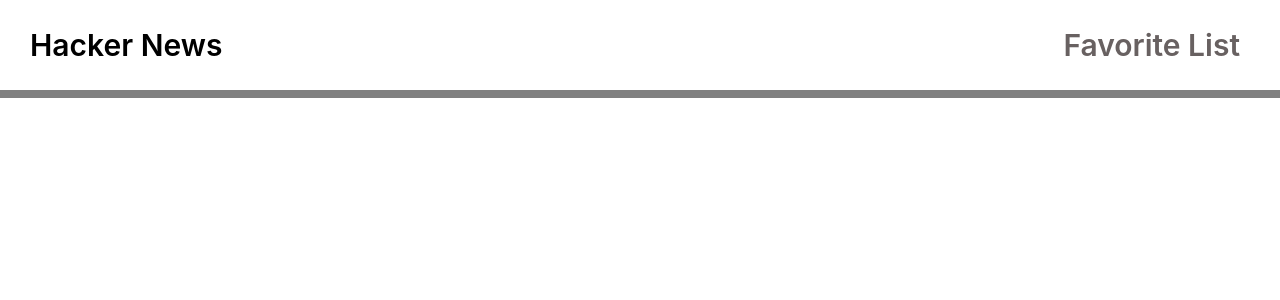
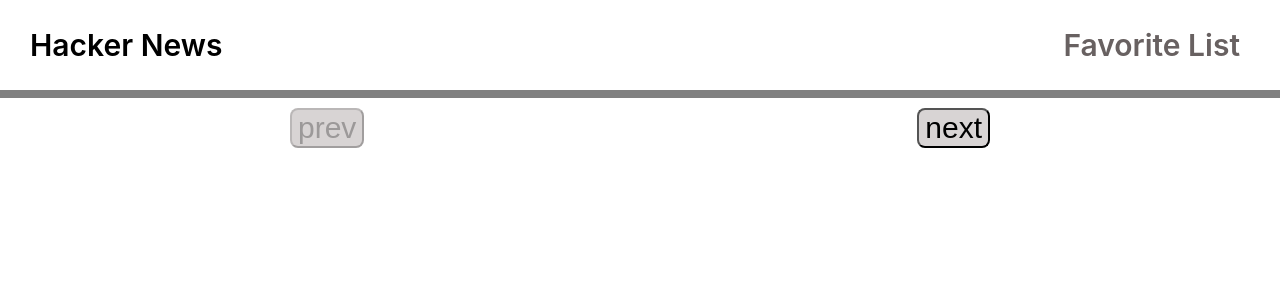
Before and after one commit to hdh12191/OPEN-API-WEB, a React (Create React App) app: page /favoriteslist in a window 1280 px wide. Shown: the top 300 px of the page. Built offline with nearby package versions, Linux system fonts and the light colour scheme.

Commit message:
feat: 작업완료 즐겨찾기 기능 -즐겨찾기 해제 완료 -즐겨찾기 게시글 페이징 완료.

```diff
--- a/src/components/FavoritesList.tsx
+++ b/src/components/FavoritesList.tsx
@@ -6,40 +6,63 @@
 import { Clock } from "@styled-icons/bootstrap/Clock";
 import { StarFill } from "@styled-icons/bootstrap/StarFill";
 import styled from "styled-components";
+import { deleteFavoriteList } from "../store/slice/favoriteSlice";
+import { Pagination } from "./Pagination";
+import { useState } from "react";
 
 export default function FavoritesList() {
   const favoriteList = useSelector((state: RootState) => state.favrioiteList);
   const dispatch = useDispatch();
+  const [currentPage, setCurrentPage] = useState(1);
+  const newsFeedsPerPage = 3;
+  const firstNewsIndex = (currentPage - 1) * newsFeedsPerPage;
+  const lastNewsIndex = firstNewsIndex + newsFeedsPerPage;
+  const currentFavoriteList = favoriteList.slice(firstNewsIndex, lastNewsIndex);
 
-  console.log(favoriteList)
   return (
+    <>
       <NewsFeedBox>
-      {favoriteList.map(({ id, title, time_ago, points, user }) => (
-        <NewsFeeds key={id}>
+        {currentFavoriteList.map((favorite) => (
+          <NewsFeeds key={favorite.id}>
             <FavoriteButtonBox>
-            <NewsFeedStyle to={`/newsdetail/${id}`}>{title}</NewsFeedStyle>
-            <button>
-              <StarFill size="30" color="#a4a795" />
+              <NewsFeedStyle to={`/newsdetail/${favorite.id}`}>
+                {favorite.title}
+              </NewsFeedStyle>
+              <button
+                onClick={() => {
+                  dispatch(deleteFavoriteList(favorite.id));
+                }}
+              >
+                즐겨찾기해제
               </button>
             </FavoriteButtonBox>
 
             <NewsFeedIconBox>
               <NewsFeedIcon>
                 <User size="24" />
-              {user}
+                {favorite.user}
               </NewsFeedIcon>
               <NewsFeedIcon>
                 <Heart size="24" />
-              {points}
+                {favorite.points}
               </NewsFeedIcon>
               <NewsFeedIcon>
                 <Clock size="20" />
-              {time_ago}
+                {favorite.time_ago}
               </NewsFeedIcon>
             </NewsFeedIconBox>
           </NewsFeeds>
         ))}
       </NewsFeedBox>
+      <Paging>
+        <Pagination
+          newsFeedNum={favoriteList.length}
+          newsFeedsPerPage={newsFeedsPerPage}
+          setCurrentPage={setCurrentPage}
+          currentPage={currentPage}
+        />
+      </Paging>
+    </>
   );
 }
 
@@ -73,7 +96,6 @@
   justify-content: space-between;
 `;
 
-
 const NewsFeedIconBox = styled.div`
   display: grid;
   margin-top: 30px;
@@ -86,3 +108,10 @@
   font-size: 24px;
   font-weight: 400;
 `;
+
+const Paging = styled.div`
+  display: flex;
+  align-items: center;
+  justify-content: center;
+  min-height: 50px;
+`;
--- a/src/components/NewsList.tsx
+++ b/src/components/NewsList.tsx
@@ -3,7 +3,6 @@
 import { User } from "@styled-icons/boxicons-solid/User";
 import { Heart } from "@styled-icons/boxicons-solid/Heart";
 import { Clock } from "@styled-icons/bootstrap/Clock";
-import { StarFill } from "@styled-icons/bootstrap/StarFill";
 import { useDispatch } from "react-redux";
 import { addFavoriteList } from "../store/slice/favoriteSlice";
 
@@ -41,7 +40,7 @@
                 );
               }}
             >
-              <StarFill size="30" color="#a4a795" />
+              즐겨찾기등록
             </button>
           </FavoriteButtonBox>
 
@@ -95,6 +94,16 @@
   justify-content: space-between;
 `;
 
+const FavoriteButton = styled.button`
+  border: 1px solid #7a6a5c;
+  background-color: #cabaac;
+  border-radius: 10px;
+
+  &:hover {
+    font-size: 18px;
+  }
+`;
+
 const NewsFeedIconBox = styled.div`
   display: grid;
   margin-top: 30px;
--- a/src/store/slice/favoriteSlice.tsx
+++ b/src/store/slice/favoriteSlice.tsx
@@ -23,7 +23,14 @@
     addFavoriteList(state, action) {
       state.push(action.payload);
     },
+    deleteFavoriteList(state, action) {
+      const id = state.findIndex((a) => {
+        return a.id === action.payload.id;
+      });
+      state.splice(id, 1);
+    },
   },
 });
-export const { addFavoriteList } = favoriteListSlice.actions;
+export const { addFavoriteList, deleteFavoriteList } =
+  favoriteListSlice.actions;
 export default favoriteListSlice;
```
Lines whose indentation alone changed are shown as unchanged.
